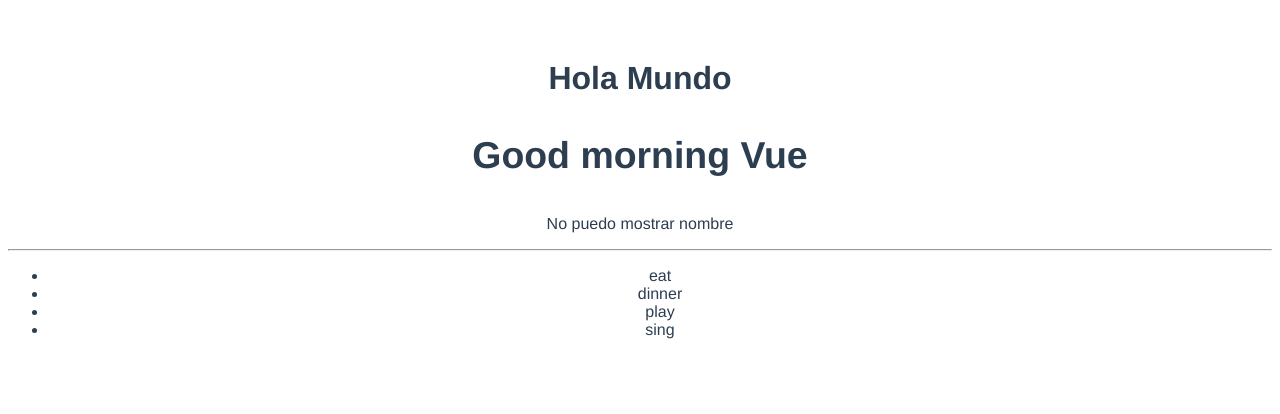
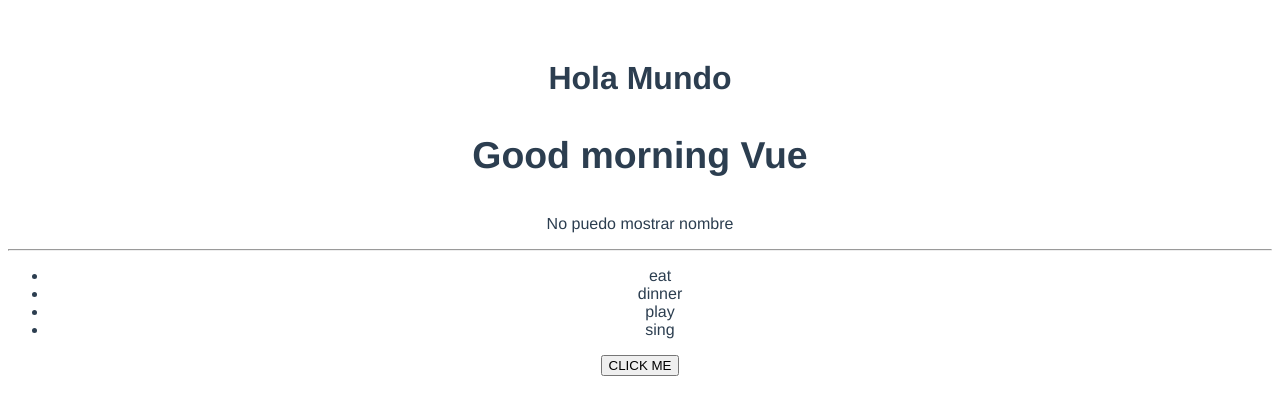
Before and after one commit to jorgechauxjr/practice-vuejs, a Vue app in the folder my-project/: page / in a window 1280 px wide. Shown: the top 414 px of the page. Built offline with nearby package versions, Linux system fonts and the light colour scheme.

Commit message:
Add methods() saludar into Test.vue

```diff
--- a/my-project/src/components/Test.vue
+++ b/my-project/src/components/Test.vue
@@ -1,6 +1,7 @@
 <template>
   <div>
-    <h1 v-html="myHtml"></h1>
+     <h1 v-html="myHtml"></h1>
+
     <div v-if="showName">
       <p>{{ user.name }}</p>
     </div>
@@ -17,6 +18,11 @@
       </li>
     </ul>
 
+
+    <button type="button"
+      v-on:click="saludar(user.name)">
+      CLICK ME
+    </button>
   </div>
 </template>
 
@@ -38,6 +44,11 @@
           {title: 'sing'}
         ]
       }
+    },
+    methods: {
+      saludar(name) {
+        alert(`GOOD MORNING ${name}`)
+      }
     }
   }
 </script>
```
